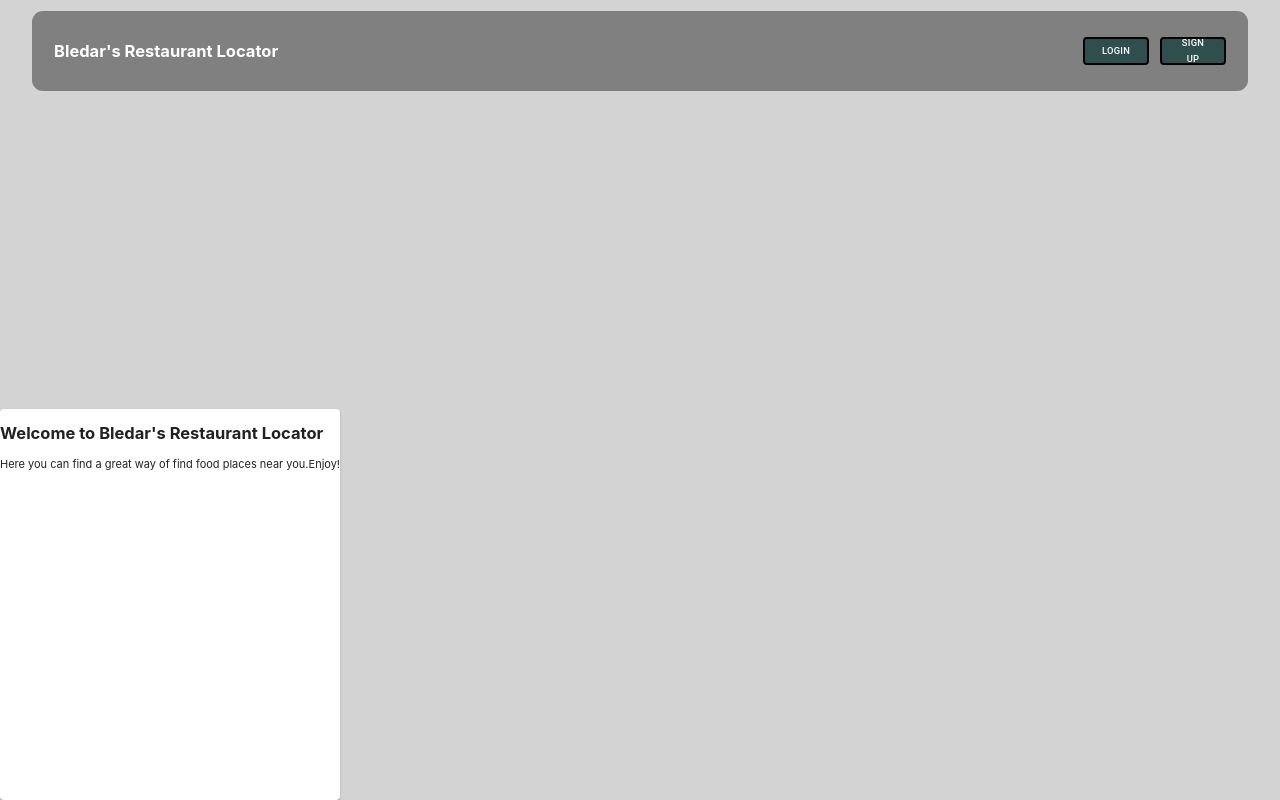
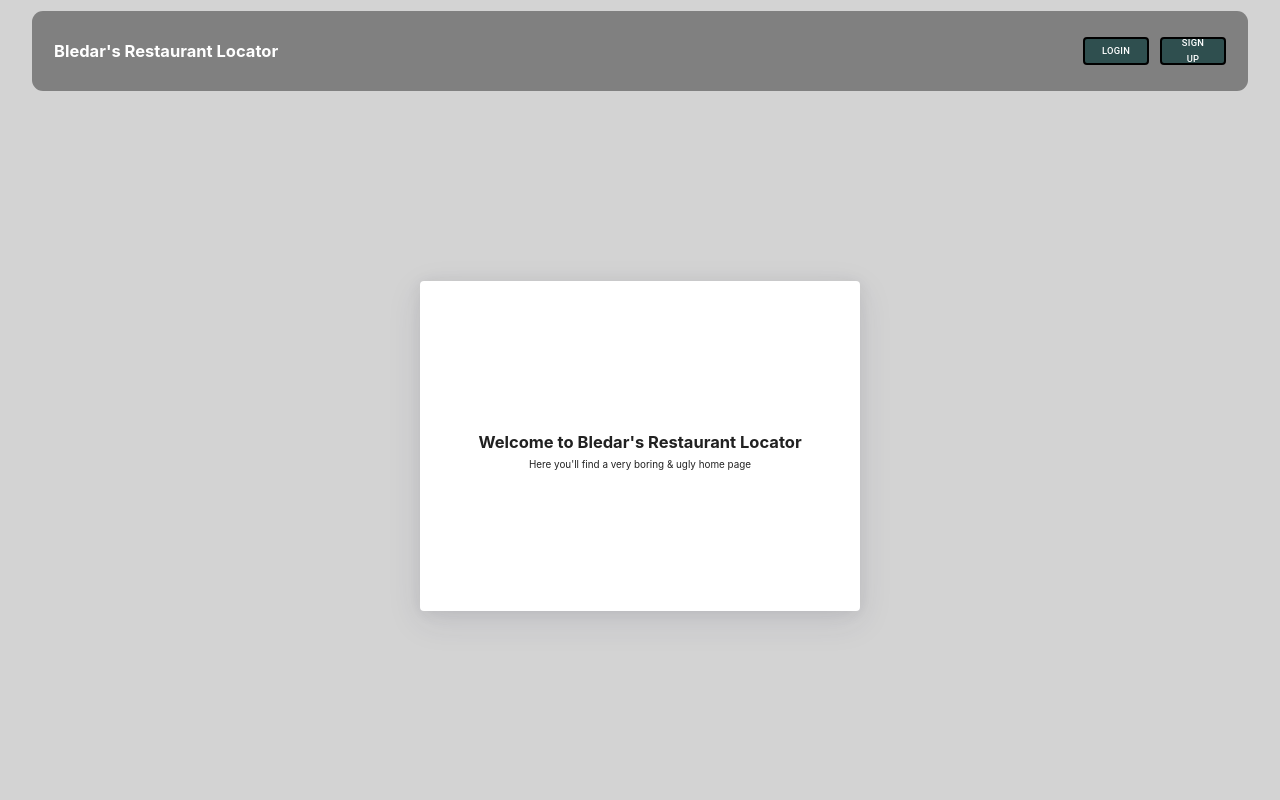
Before and after one commit to BledarF/restaurant-locator, a React (Create React App) app in the folder restaurant-locator/: page / in a window 1280 px wide. Built offline with nearby package versions, Linux system fonts and the light colour scheme.

Commit message:
complete home page

```diff
--- a/restaurant-locator/src/App.tsx
+++ b/restaurant-locator/src/App.tsx
@@ -7,7 +7,13 @@ import "./styles/base/_base.scss";
 
 function App() {
   return (
-    <Grid className="app" container item justifyContent="center">
+    <Grid
+      className="app"
+      container
+      item
+      justifyContent="center"
+      alignItems="flex-start"
+    >
       <NavBar />
       <HomePage />
     </Grid>
--- a/restaurant-locator/src/pages/home/HomePage.tsx
+++ b/restaurant-locator/src/pages/home/HomePage.tsx
@@ -2,13 +2,20 @@ import React from "react";
 import { Grid } from "@mui/material";
 import Card from "@mui/material/Card";
 import { HOME_PAGE_TITLE, HOME_PAGE_SUBHEADING } from "./HomePageConstants";
+import "../../styles/pages/home/_home.scss";
 
 export const HomePage = () => {
   return (
-    <Grid container item className="home-page-container">
+    <Grid
+      container
+      item
+      justifyContent="center"
+      alignItems="center"
+      className="home-page-container"
+    >
       <Card className="card-container">
-        <h2>{HOME_PAGE_TITLE}</h2>
-        <p>{HOME_PAGE_SUBHEADING}</p>
+        <h2 className="title">{HOME_PAGE_TITLE}</h2>
+        <p className="subheading">{HOME_PAGE_SUBHEADING}</p>
       </Card>
     </Grid>
   );
--- a/restaurant-locator/src/pages/home/HomePageConstants.tsx
+++ b/restaurant-locator/src/pages/home/HomePageConstants.tsx
@@ -1,3 +1,3 @@
 export const HOME_PAGE_TITLE = "Welcome to Bledar's Restaurant Locator";
 export const HOME_PAGE_SUBHEADING =
-  "Here you can find a great way of find food places near you.Enjoy!";
+  "Here you'll find a very boring & ugly home page";
--- a/restaurant-locator/src/styles/pages/home/_home.scss
+++ b/restaurant-locator/src/styles/pages/home/_home.scss
@@ -1,10 +1,29 @@
 .home-page-container {
-
+ margin-bottom: 15rem;
 
 
     .card-container {
+        display: flex;
+        justify-content: center;
+        align-items: center;
+        flex-direction: column;
+        height: 30rem;
+        width: 40rem;
+        box-shadow: 0 10px 35px rgba(50,50,93,.1),0 2px 15px rgba(0,0,0,.07);
 
+        .title {
+            margin-bottom: 0.3rem;
+            font-size: 1.5rem;
+        }
 
+        .subheading {
+            width: 27rem;
+            padding: 0;
+            margin: 0;
+            text-align: center;
+            line-height: 1.5rem;
+            font-size: 0.9rem;
+        }
     }
 
 }
```
Also changed, not shown: restaurant-locator/src/styles/pages/login/LoginPage.tsx (added).
